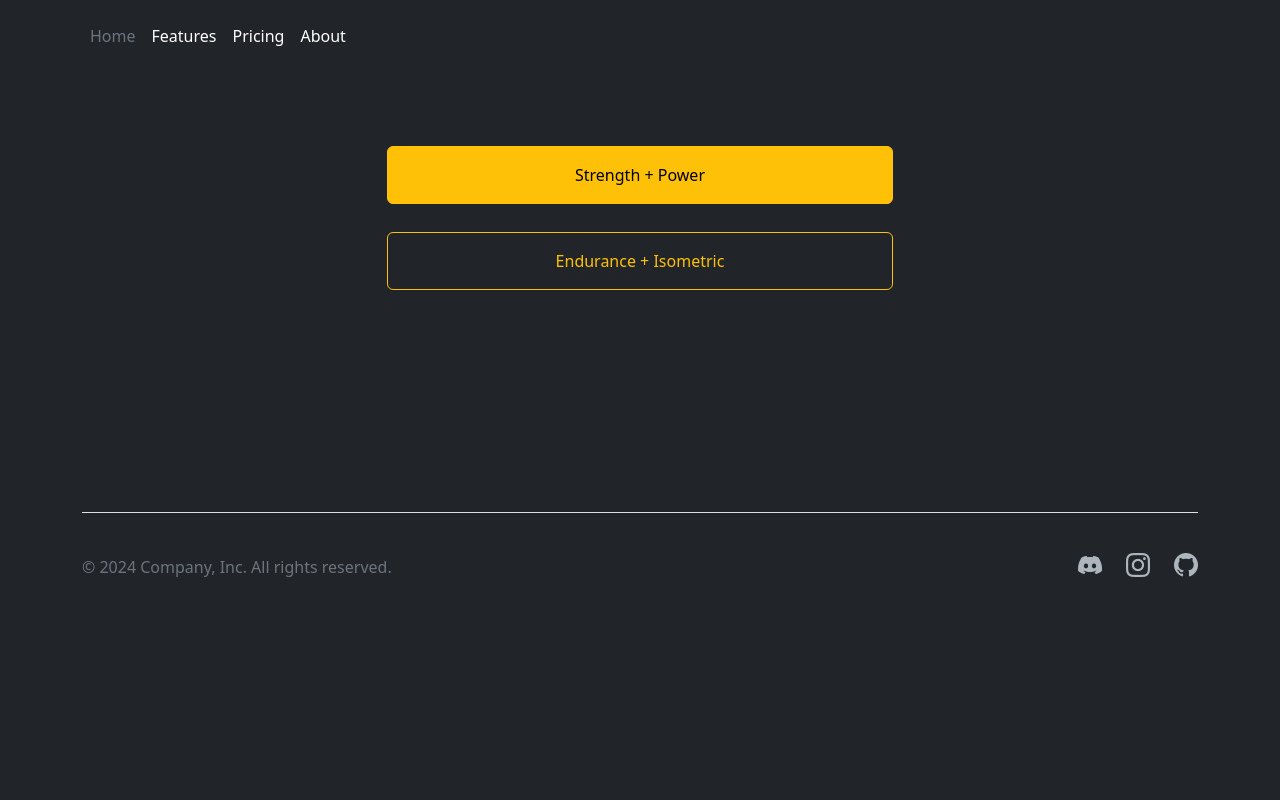
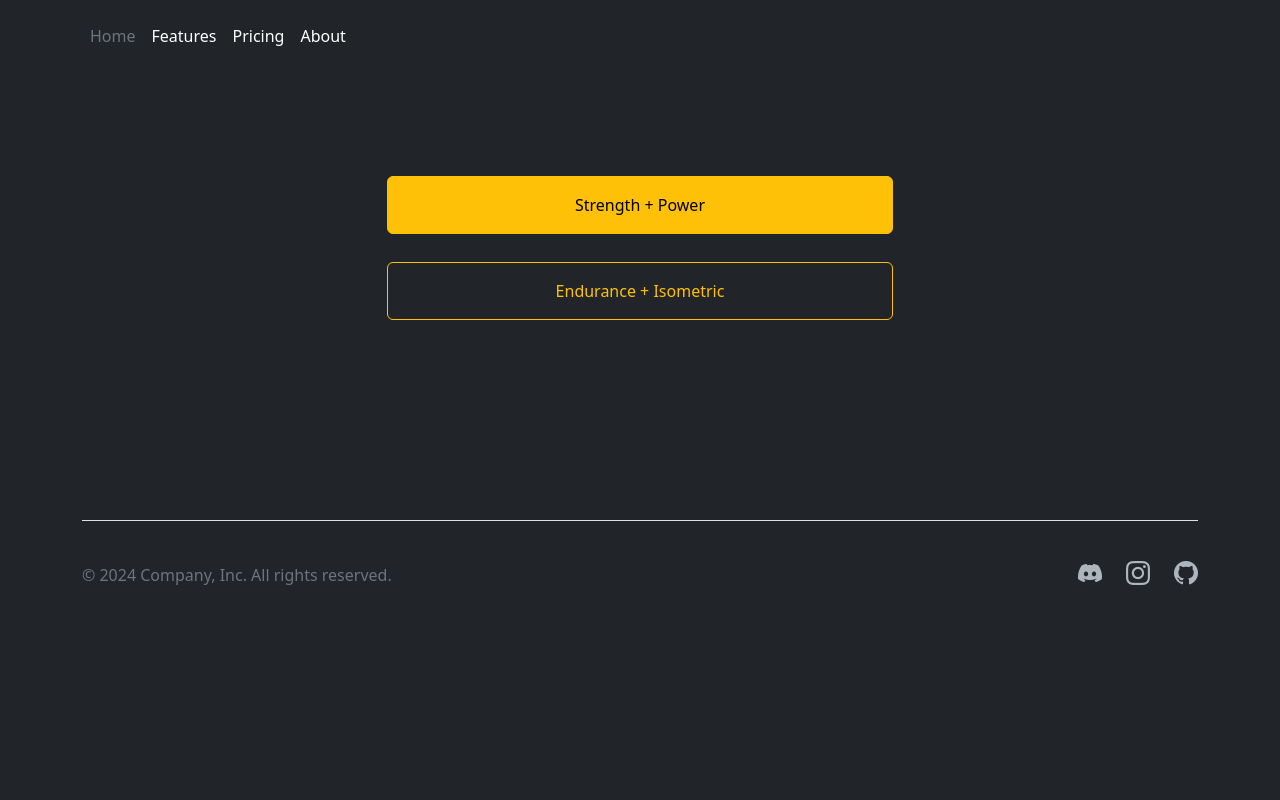
Before and after one commit to Harsh-0024/Handgrip_system, a Flask app: page / in a window 1280 px wide. Run offline with Flask 3, Linux system fonts and the light colour scheme.

Commit message:
improving symmetry

```diff
--- a/static/css/style.css
+++ b/static/css/style.css
@@ -31,12 +31,6 @@
     display: flex;
     justify-content: center;
   }
-}
-
-/* Footer styling to reduce space */
-footer {
-  margin-top: 124px; /* Pulls the footer closer */
-  padding-top: 10px;
 }
 
 /* Button container adjustments */
--- a/templates/index.html
+++ b/templates/index.html
@@ -4,7 +4,7 @@
 {% include "header.html" %}
 {% block content %}
   <div class="the_main_block col-lg-6 col-xxl-4 my-5 mx-auto p-3 text-bg-dark">
-    <div class="d-grid gap-2">
+    <div class="d-grid gap-2 " style="margin-bottom: 24px;padding-top: 30px;padding-bottom: 30px;">
       <button type="button" onclick="location.href='{{ url_for('program', mode='power') }}'" class="the_main_button btn btn-warning p-3">Strength + Power</button>
       <button type="button" onclick="location.href='{{ url_for('program', mode='endurance') }}'" class="the_main_button btn btn-outline-warning p-3">Endurance + Isometric</button>
     </div>
```
